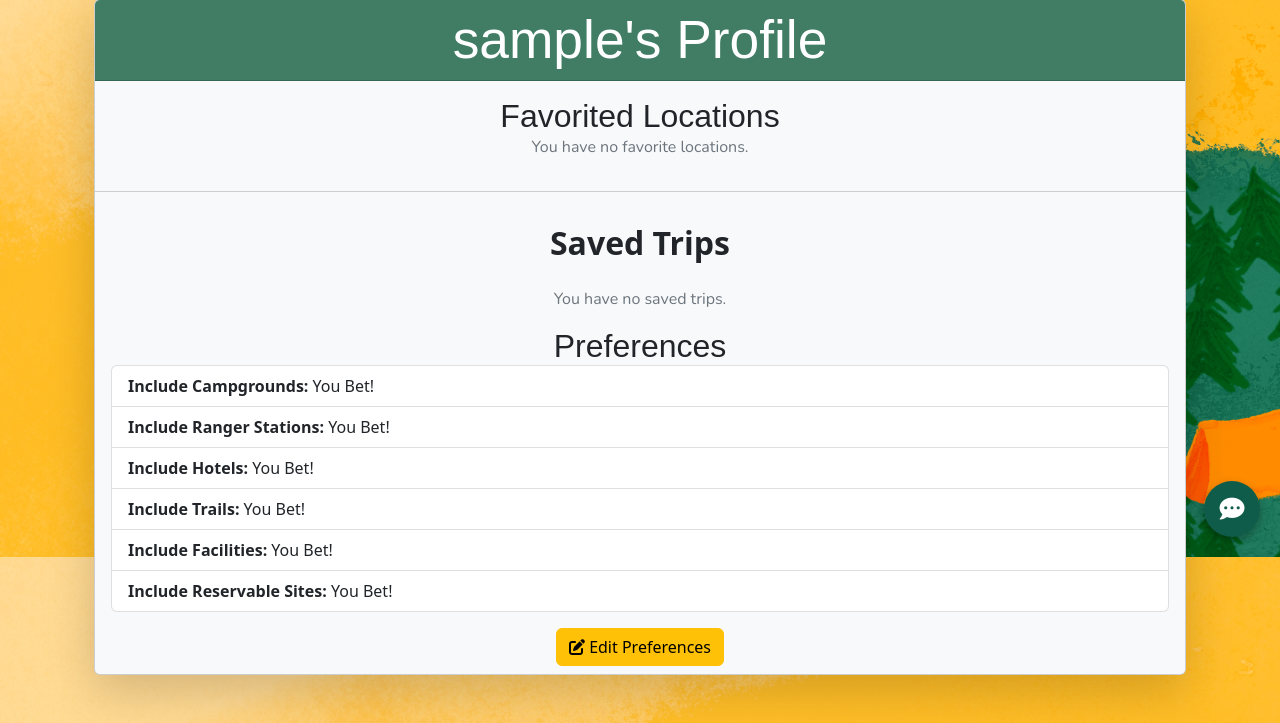
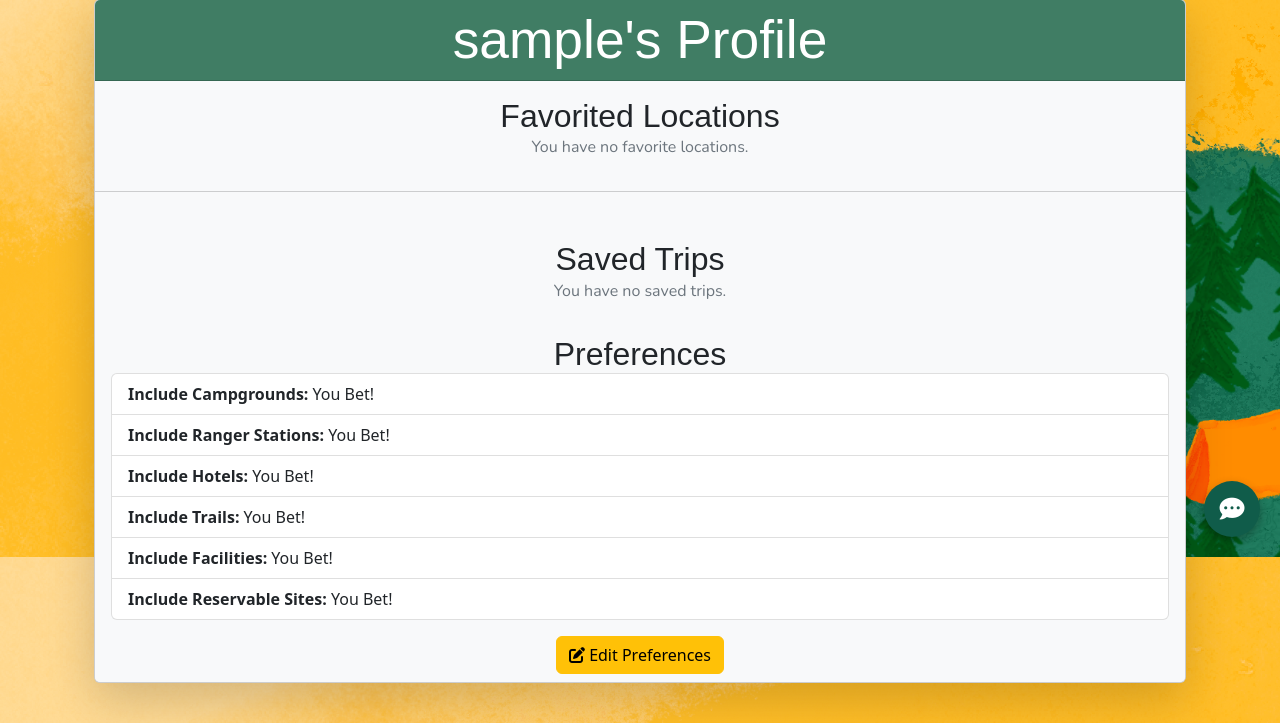
Before and after one commit to UCCS-SP25-CS4300-CS5300-1/Group-5-spring-2025, a Django app: page /profile/ in a window 1280 px wide. Shown: the part 243-966 px from the top of the page. Run offline with Django 4.2, Linux system fonts and the light colour scheme; the visitor is signed in with stand-in values (Sample User, id 1); data comes from the database, SQL or seed files in the repository; data that the repository does not hold is empty; some libraries are stand-ins or nearby versions; some web fonts are replaced.

```diff
--- a/home/templates/users/profile.html
+++ b/home/templates/users/profile.html
@@ -96,8 +96,8 @@
         <div class="card-footer text-center bg-light">
 
         <!-- Saved Trips -->
-        <div class="row mt-4">
-          <h2 class="mb-4 text-center fw-bold">Saved Trips</h2>
+        <div class="card-body row mt-4">
+          <h2 class="mb-0">Saved Trips</h2>
           {% for trip in trips %}
             <div class="col-md-6 col-lg-4 mb-4">
               <div class="card shadow-sm h-100">
```
